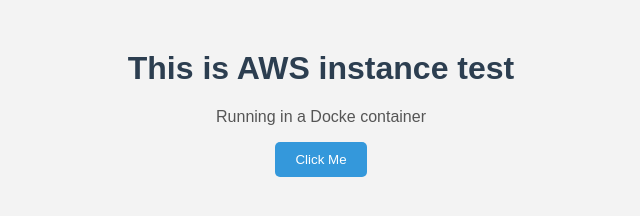
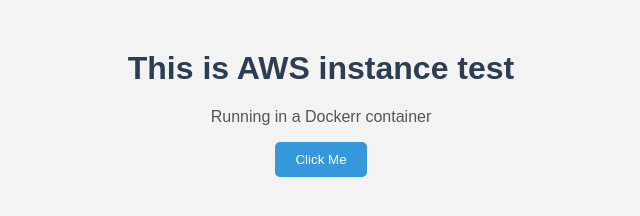
Before and after one commit to Su1et/AWS_TEST_lab4-5, a plain HTML site: page html_css/index.html in a window 1280 px wide. Shown: the full height of the page, 319-959 px from the left. Drawn offline with Linux system fonts and the light colour scheme.

Commit message:
test commit2

```diff
--- a/html_css/index.html
+++ b/html_css/index.html
@@ -7,7 +7,7 @@
 </head>
 <body>
     <h1>This is AWS instance test</h1>
-    <p>Running in a Docke container</p>
+    <p>Running in a Dockerr container</p>
     <button>Click Me</button>
 </body>
 </html>
```
